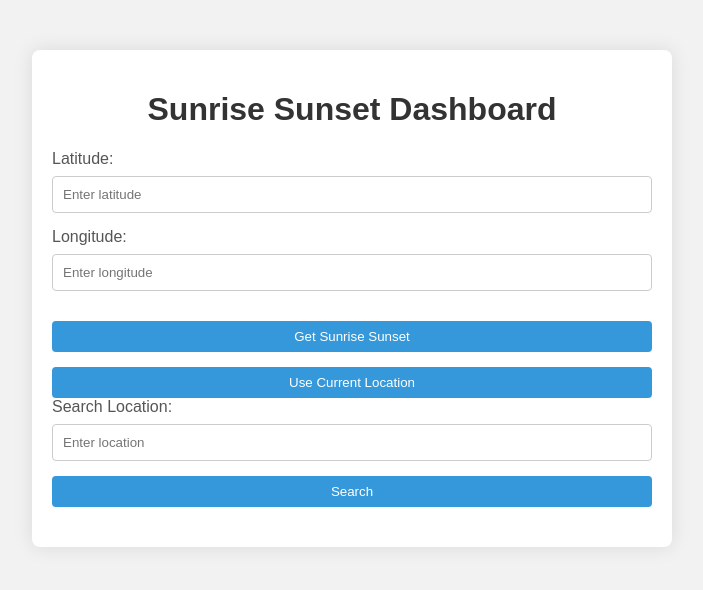
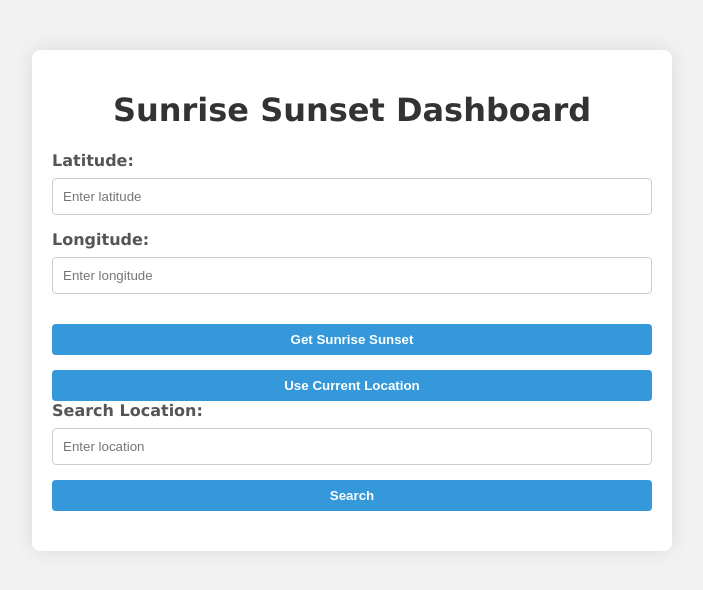
Before and after one commit to AaruAgrawal/ITMD541-Lab4, a plain HTML site: page index.html in a window 1280 px wide. Shown: the whole page, without its empty margins (288-991 px from the left). Drawn offline with Linux system fonts and the light colour scheme.

Commit message:
Update styles.css

```diff
--- a/styles.css
+++ b/styles.css
@@ -1,5 +1,5 @@
 body {
-  font-family: 'Arial', sans-serif;
+  font-family: 'Verdana', sans-serif; /* Changed font to Verdana */
   background-color: #f2f2f2;
   margin: 0;
   padding: 0;
@@ -17,6 +17,7 @@ body {
 h1 {
   text-align: center;
   color: #333;
+  font-weight: bold; /* Bold text */
 }
 
 div {
@@ -27,6 +28,7 @@ label {
   display: block;
   margin-bottom: 8px;
   color: #555;
+  font-weight: bold; /* Bold text */
 }
 
 input {
@@ -38,22 +40,24 @@ input {
 }
 
 button {
-  background-color: #3498db; /* Blue color */
+  background-color: #3498db;
   color: white;
-  padding: 8px; /* Smaller padding */
+  padding: 8px;
   border: none;
   cursor: pointer;
   width: 100%;
   margin-top: 15px;
   border-radius: 4px;
   transition: background-color 0.3s;
+  font-weight: bold; /* Bold text */
 }
 
 button:hover {
-  background-color: #2980b9; /* Darker blue on hover */
+  background-color: #2980b9;
 }
 
 #result {
   margin-top: 20px;
   color: #333;
+  font-weight: bold; /* Bold text */
 }
```
